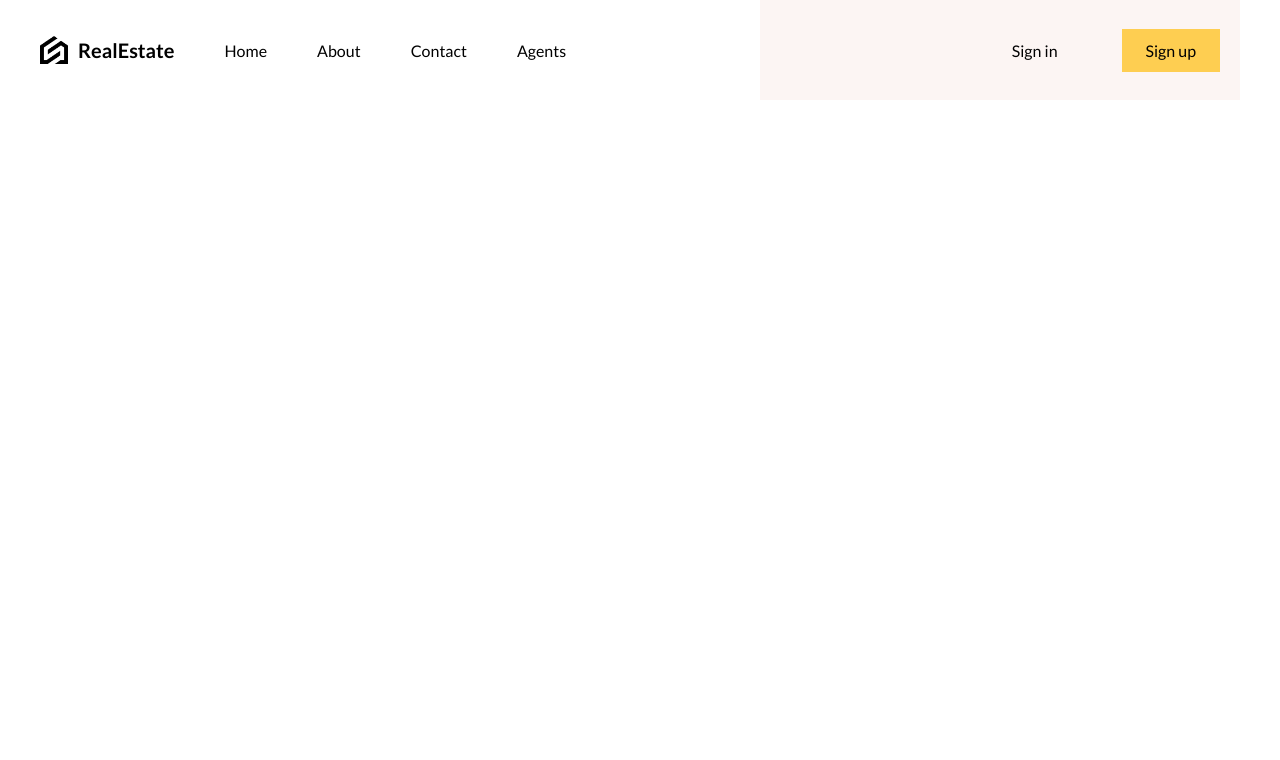
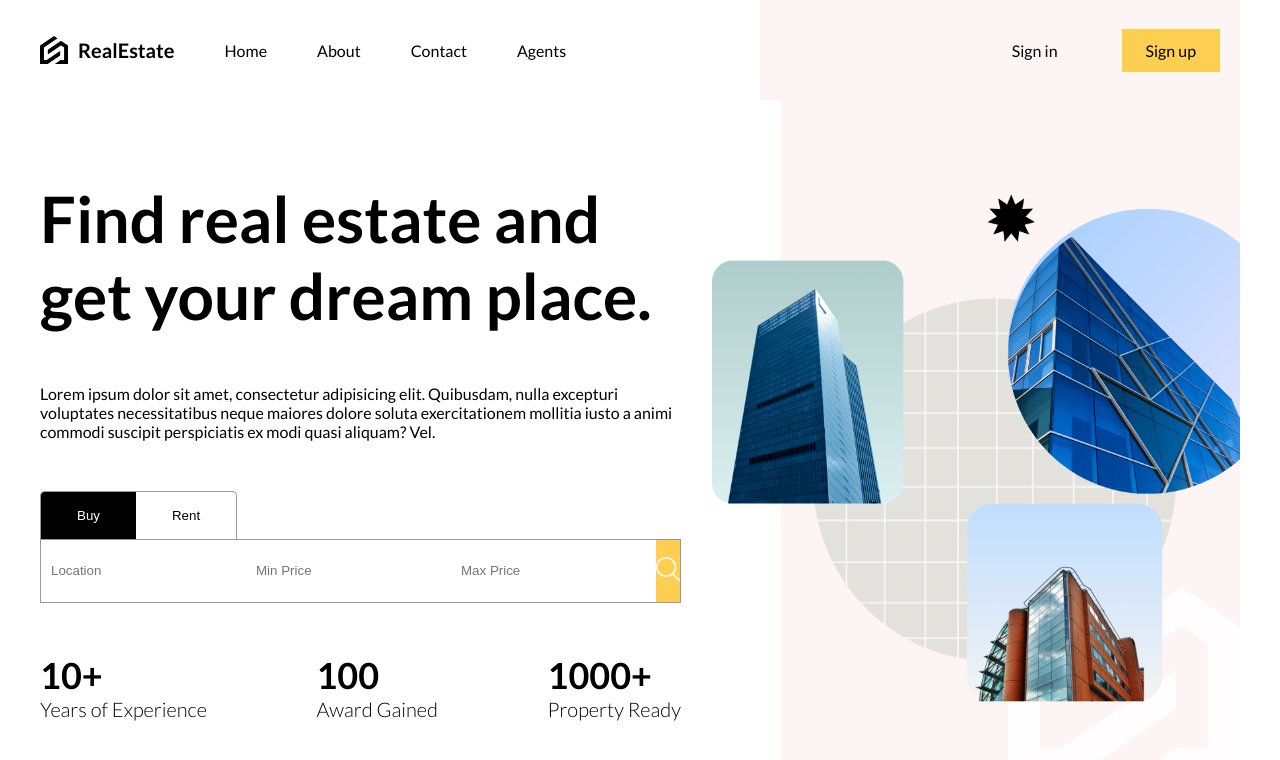
Before and after one commit to KHALEDsSAEED/real-estate, a React (Vite) app: page / in a window 1280 px wide. Shown: the top 760 px of the page. Built offline with nearby package versions, Linux system fonts and the light colour scheme.

Commit message:
Hero section of the home page.

```diff
--- a/index.html
+++ b/index.html
@@ -1,17 +1,20 @@
 <!DOCTYPE html>
 <html lang="en">
+
 <head>
   <meta charset="UTF-8" />
   <meta name="viewport" content="width=device-width, initial-scale=1.0" />
-    <title>Real Estate UI</title>
+  <title>Real Estate</title>
   <meta name="description" content="Buy, Sell and Rent Properties" />
+  <link rel="icon" href="/logo.png">
   <link
     href="https://fonts.googleapis.com/css2?family=Lato:ital,wght@0,100;0,300;0,400;0,700;0,900;1,100;1,300;1,400;1,700;1,900&display=swap"
-      rel="stylesheet"
-    />
+    rel="stylesheet" />
 </head>
+
 <body>
   <div id="root"></div>
   <script type="module" src="/src/main.jsx"></script>
 </body>
+
 </html>
--- a/src/App.jsx
+++ b/src/App.jsx
@@ -1,10 +1,16 @@
-import Navbar from "./components/Navbar/Navbar"
+import Navbar from "./components/Navbar/Navbar";
+import HomePage from "./pages/homePage/homePage";
 import "./layout.scss"
 
 function App() {
   return (
     <div className="layout">
-      <Navbar />
+      <div className="navbar">
+        <Navbar />
+      </div>
+      <div className="content">
+        <HomePage />
+      </div>
     </div>
   )
 }
--- a/src/components/Navbar/navbar.scss
+++ b/src/components/Navbar/navbar.scss
@@ -7,7 +7,7 @@ nav {
     align-items: center;
 
     a {
-        transition: all 0.4s ease;
+        transition: all 0.2s ease;
 
         @include sm {
             display: none;
--- /dev/null
+++ b/src/components/searchBar/SearchBar.jsx
@@ -0,0 +1,65 @@
+import './searchBar.scss'
+import { useState } from 'react'
+
+const types = ['buy', 'rent'];
+
+function SearchBar() {
+
+    const [query, setQuery] = useState({
+        type: 'buy',
+        location: '',
+        minPrice: 0,
+        maxPrice: 0
+    });
+
+    const switchType = (t) => {
+        setQuery((prev) => ({
+            ...prev,
+            type: t
+        })
+        )
+    }
+
+    return (
+        <div className='search-bar'>
+
+            <div className="type">
+                {
+                    types.map((type, i) => (
+                        <button key={i}
+                            onClick={() => switchType(type)}
+                            className={query.type === type ? 'active' : ''}
+                        >
+                            {type}
+                        </button>
+                    ))
+                }
+            </div>
+
+            <div className="">
+                <form>
+                    <input
+                        type="text"
+                        name='location'
+                        placeholder="Location"
+                    />
+                    <input
+                        type="number"
+                        name='minPrice'
+                        placeholder="Min Price"
+                    />
+                    <input
+                        type="number"
+                        name='maxPrice'
+                        placeholder="Max Price"
+                    />
+                    <button>
+                        <img src="/search.png" alt="search" />
+                    </button>
+                </form>
+            </div>
+        </div>
+    )
+}
+
+export default SearchBar
--- /dev/null
+++ b/src/components/searchBar/searchBar.scss
@@ -0,0 +1,54 @@
+.search-bar {
+    .type {
+        button {
+            padding: 16px 36px;
+            border: 1px solid #999;
+            border-bottom: none;
+            cursor: pointer;
+            background-color: white;
+            text-transform: capitalize;
+
+
+            &.active {
+                background-color: black;
+                color: white;
+            }
+
+            &:first-child {
+                border-top-left-radius: 5px;
+                border-right: none;
+            }
+
+            &:last-child {
+                border-top-right-radius: 5px;
+                border-left: none;
+            }
+        }
+    }
+
+    form {
+        border: 1px solid #999;
+        display: flex;
+        justify-content: space-between;
+        height: 64px;
+        gap: 5px;
+
+        input {
+            border: none;
+            padding: 0 10px;
+            width: 200px;
+        }
+
+        button {
+            border: none;
+            cursor: pointer;
+            background-color: #fece51;
+            flex: 1;
+
+            img {
+                width: 24px;
+                height: 24px;
+            }
+        }
+    }
+}
--- /dev/null
+++ b/src/pages/homePage/homePage.jsx
@@ -0,0 +1,40 @@
+import SearchBar from '../../components/searchBar/SearchBar'
+import './homePage.scss'
+
+function homePage() {
+    return (
+        <div className='home-page'>
+            <div className="text-container">
+                <div className="wrapper">
+                    <h1 className='title'>
+                        Find real estate and get your dream place.
+                    </h1>
+                    <p>
+                        Lorem ipsum dolor sit amet, consectetur adipisicing elit. Quibusdam, nulla excepturi voluptates necessitatibus neque maiores dolore soluta exercitationem mollitia iusto a animi commodi suscipit perspiciatis ex modi quasi aliquam? Vel.
+                    </p>
+                    <SearchBar/>
+                    <div className="boxes">
+                        <div className="box">
+                            <h1>10+</h1>
+                            <h2>Years of Experience</h2>
+                        </div>
+                        <div className="box">
+                            <h1>100</h1>
+                            <h2>Award Gained</h2>
+                        </div>
+                        <div className="box">
+                            <h1>1000+</h1>
+                            <h2>Property Ready</h2>
+                        </div>
+                    </div>
+                </div>
+            </div>
+            <div className="image-container">
+                <img src="/bg.png" alt="hero-img" />
+            </div>
+
+        </div>
+    )
+}
+
+export default homePage
--- /dev/null
+++ b/src/pages/homePage/homePage.scss
@@ -0,0 +1,49 @@
+.home-page {
+    display: flex;
+    height: 100%;
+
+    .text-container {
+        flex: 3;
+
+        .wrapper {
+            padding-right: 100px;
+            display: flex;
+            flex-direction: column;
+            justify-content: center;
+            gap: 50px;
+            height: 100%;
+
+            .title {
+                font-size: 64px;
+            }
+
+            .boxes {
+                display: flex;
+                justify-content: space-between;
+
+                h1 {
+                    font-size: 36px;
+                }
+
+                h2 {
+                    font-weight: 300;
+                    font-size: 20px;
+                }
+            }
+        }
+    }
+
+    .image-container {
+        flex: 2;
+        background-color: #fcf5f3;
+        position: relative;
+        display: flex;
+        align-items: center;
+
+        img {
+            width: 115%;
+            position: absolute;
+            right: 0;
+        }
+    }
+}
```
Lines whose indentation alone changed are shown as unchanged.
